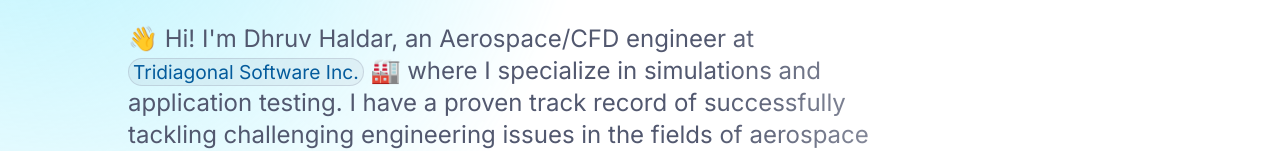
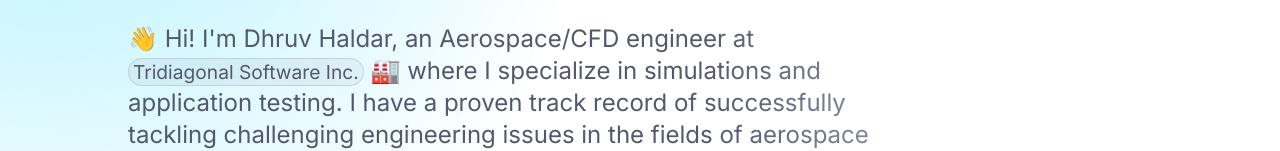
Before and after one commit to dhruvhaldar/portfolio, a Next.js app: page / in a window 1280 px wide. Shown: the part 193-344 px from the top of the page. Built offline with nearby package versions, Linux system fonts and the light colour scheme.

Commit message:
Update content.js

```diff
--- a/src/app/resources/content.js
+++ b/src/app/resources/content.js
@@ -61,7 +61,7 @@ const home = {
     <>
       👋 Hi! I&apos;m Dhruv Haldar, an Aerospace/CFD engineer at{" "}
       <InlineCode>
-      <a href="https://www.tridiagonal.com/">Tridiagonal Software Inc.</a>
+      <a href="https://www.tridiagonal.com/" style={{ color: 'inherit', textDecoration: 'none' }}>Tridiagonal Software Inc.</a>
     </InlineCode> 🏭 where I specialize in simulations and application testing. I have a proven track record of successfully tackling challenging engineering issues in the fields of aerospace 🛩️, chemical 🧪, automotive 🏎️, and propulsion 🚀 systems.
     </>
   ),
```
